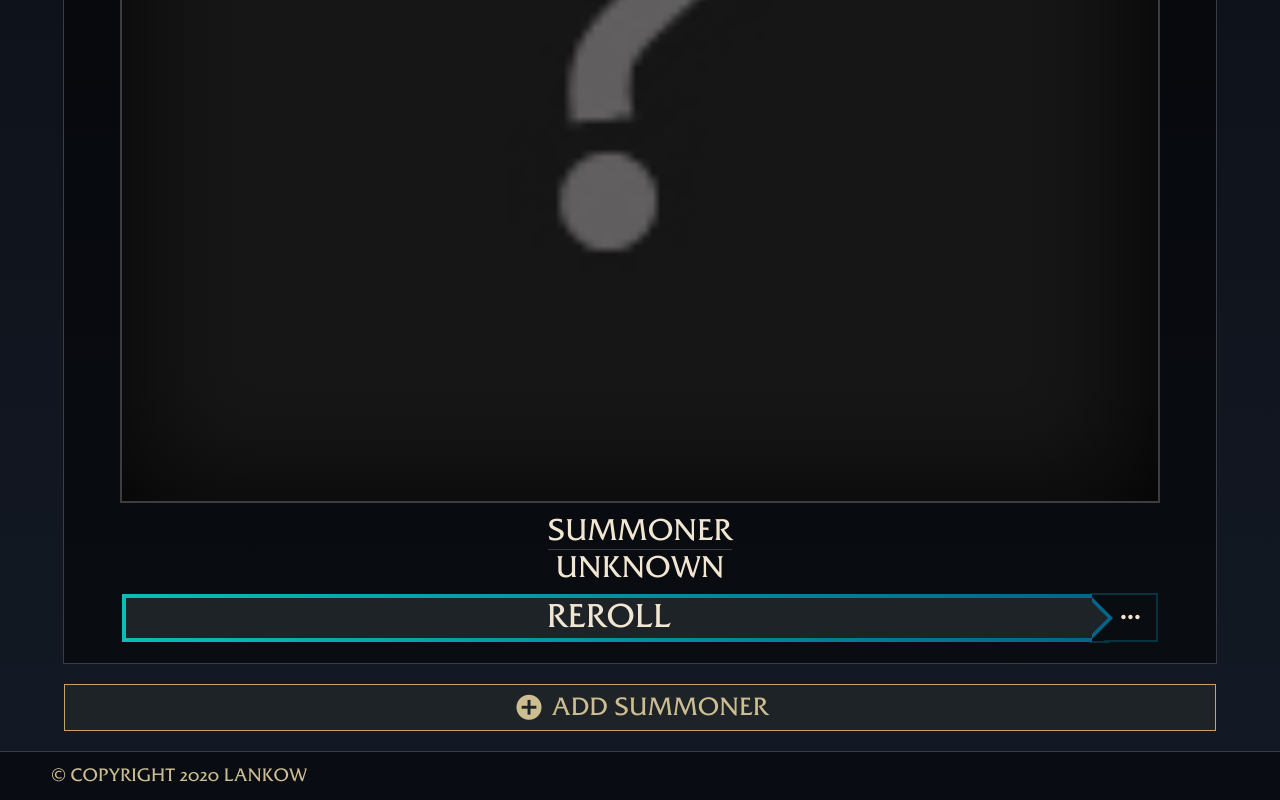
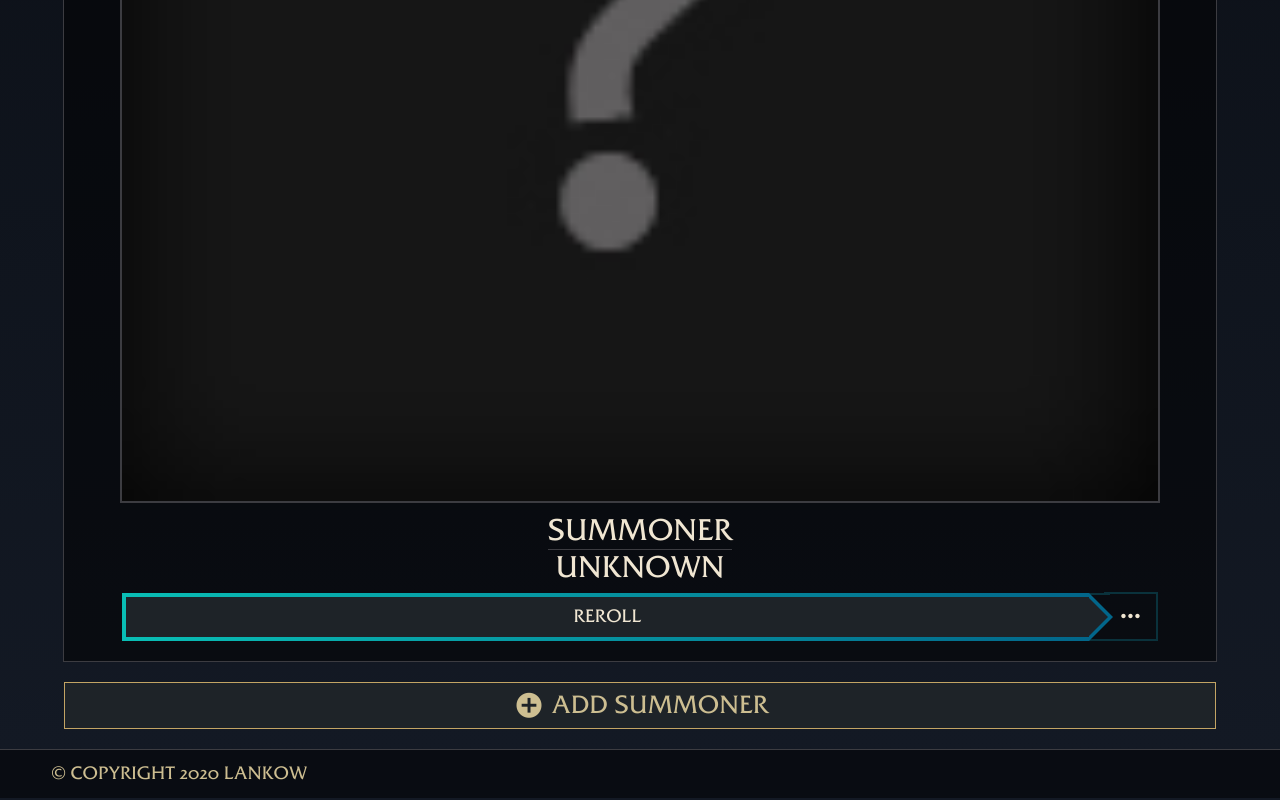
Before and after one commit to Lankow/roller-online, a plain HTML site: page index.html in a window 1280 px wide. Shown: the part 659-1459 px from the top of the page. Drawn offline with nearby package versions, Linux system fonts and the light colour scheme.

Commit message:
refactor

```diff
--- a/css/roller.css
+++ b/css/roller.css
@@ -223,8 +223,8 @@ button{
     border-image-slice: 1;
     border-image-source: linear-gradient(90deg, rgba(9,190,181,1) 0%, rgba(2,102,138,1) 100%);
     text-transform: uppercase;
-    font-size:33px;
-    padding:3px 25px 4px;
+    font-size:18px;
+    padding:11px 25px;
     border-right: none;
     text-align: center;
     flex-grow: 1;
@@ -236,15 +236,15 @@ button{
   border-top: 20px solid transparent;
   border-bottom: 20px solid transparent;
   border-left: 20px solid #1e2328;
-  margin-left:-2px;
+  margin-left:-1px;
   z-index: 2;
 }
 .triangle-border{
   width: 0;
   height: 0;
-  border-top: 23px solid transparent;
-  border-bottom: 23px solid transparent;
-  border-left: 23px solid rgba(2,102,138,1);
+  border-top: 24px solid transparent;
+  border-bottom: 24px solid transparent;
+  border-left: 24px solid rgba(2,102,138,1);
   position: absolute;
 }
 .triangle-right{
@@ -252,8 +252,7 @@ button{
     align-items: center;
     border-top: solid 2px #0a323c;
     border-bottom: solid 2px #0a323c;
-    padding:3px 2px 3px 0;
-    margin-left:-2px;
+    padding:2px 2px 2px 0;
 }
 
 .main-pick-options{
```
